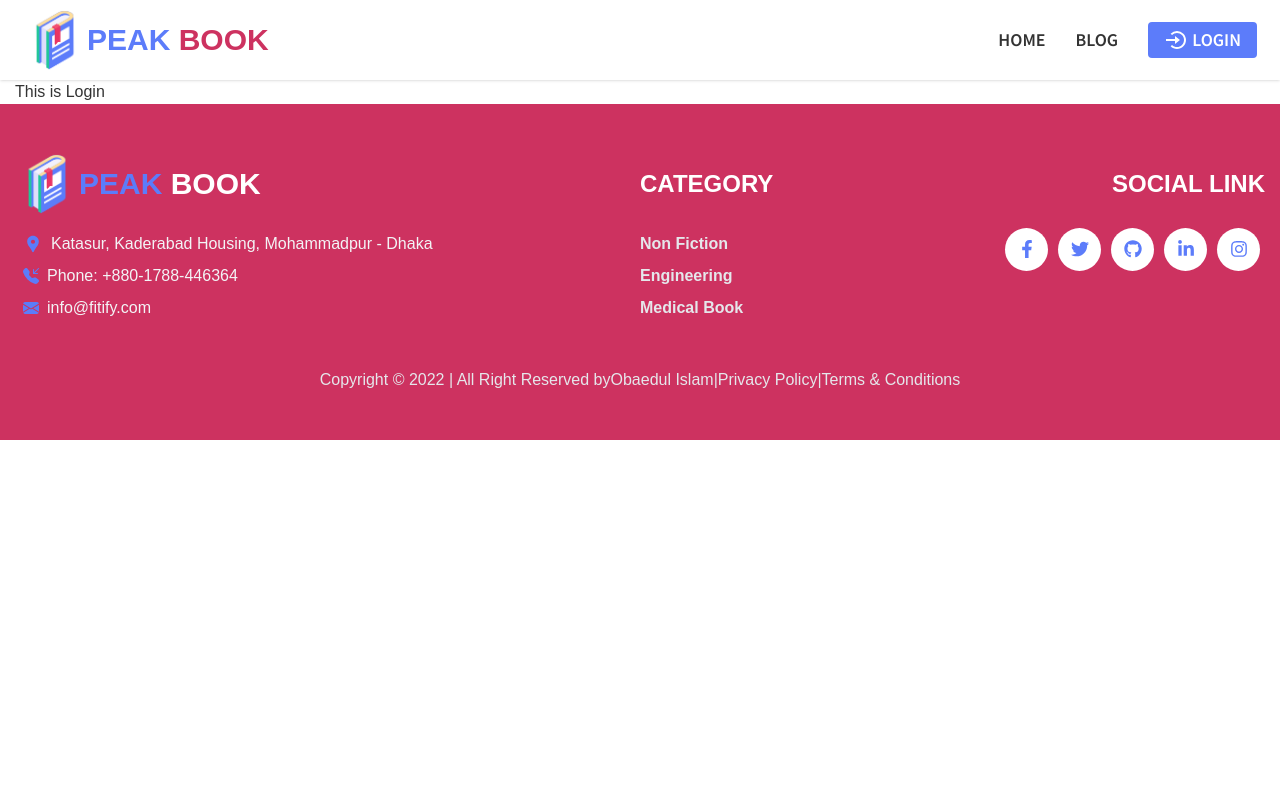
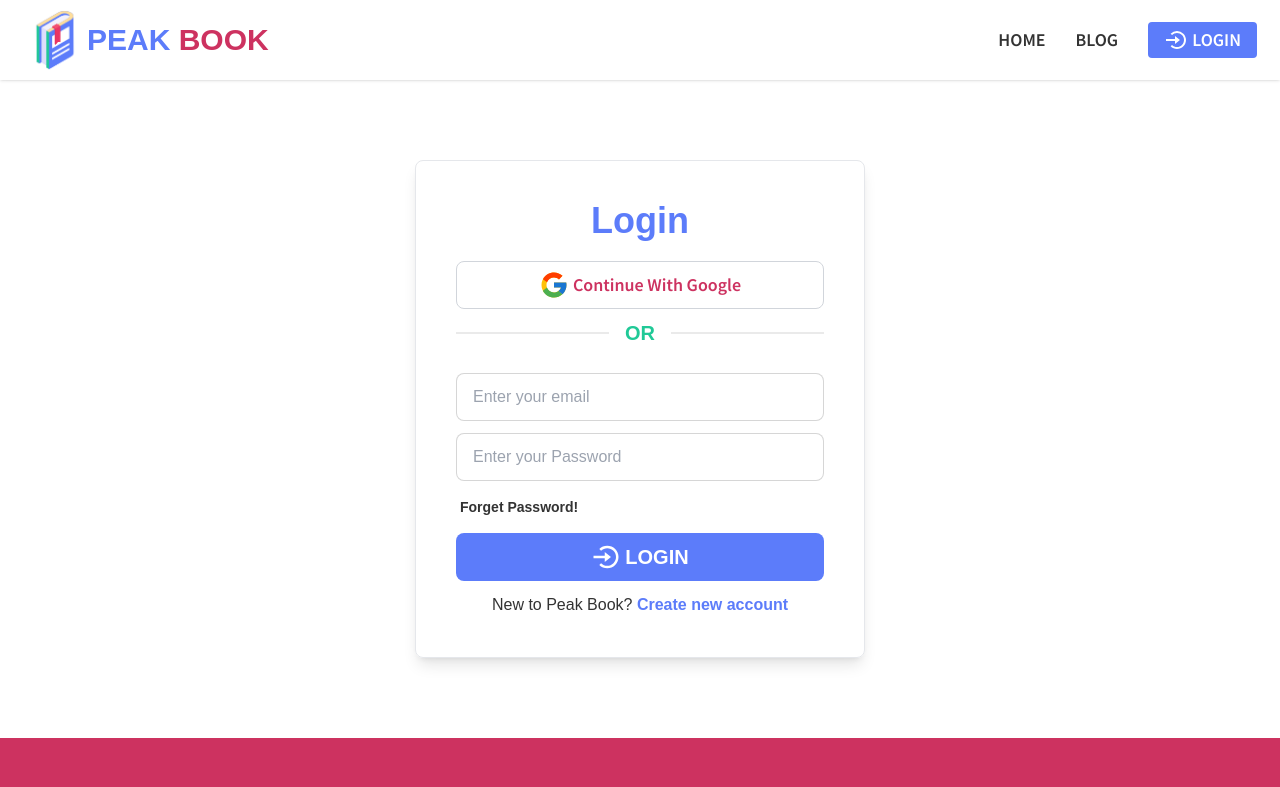
Before and after one commit to obaedulislam/peak-book-client, a React (Create React App) app: page /login in a window 1280 px wide. Shown: the top 787 px of the page. Built offline with nearby package versions, Linux system fonts and the light colour scheme; no server answers.

Commit message:
Login Page Done

```diff
--- a/package.json
+++ b/package.json
@@ -12,6 +12,7 @@
     "firebase": "^9.14.0",
     "react": "^18.2.0",
     "react-dom": "^18.2.0",
+    "react-hook-form": "^7.39.5",
     "react-hot-toast": "^2.4.0",
     "react-icons": "^4.6.0",
     "react-router-dom": "^6.4.3",
--- a/src/Pages/Login/Login.jsx
+++ b/src/Pages/Login/Login.jsx
@@ -1,9 +1,85 @@
-import React from 'react';
+import { useContext, useState } from 'react';
+import { useForm } from 'react-hook-form';
+import toast from 'react-hot-toast';
+import { BiLogInCircle } from 'react-icons/bi';
+import { FcGoogle } from "react-icons/fc";
+import { Link, useLocation, useNavigate } from 'react-router-dom';
+import { AuthContext } from '../../Context/AuthProvider';
 
 const Login = () => {
+
+    const { register, formState: { errors }, handleSubmit } = useForm();
+    const { signIn } = useContext(AuthContext);
+
+    const [loginError, setLoginError] = useState('');
+
+    //After Login Navigation
+    const navigate = useNavigate();
+    const location = useLocation();
+    const from = location.state?.form?.pathname || '/';
+
+    const handleLogin = data => {
+        console.log(data);
+        setLoginError('')
+        signIn(data.email, data.password)
+            .then(result => {
+                const user = result.user;
+                console.log(user);
+                navigate(from, { replace: true });
+
+            })
+            .catch(error => {
+                console.log(error.message)
+                setLoginError(error.message)
+                toast.error(loginError);
+            })
+    }
+
     return (
-        <div>
-            <h1>This is Login</h1>
+        <div className='py-20 max-w-[450px] mx-auto'>
+            <div className='shadow-lg  p-10 rounded-lg border border-gray-200'>
+                <h1 className='text-4xl text-primary font-bold text-center '>Login</h1>
+                <div className='mt-5'>
+                    <button className='btn btn-outline border-gray-300 duration-300 hover:bg-accent w-full mt-3 flex items-center text-lg text-accent font-semibold capitalize font-specially' type="submit"  ><FcGoogle className="md:text-3xl text-xl  "></FcGoogle><span className='ml-1'>Continue With Google</span></button>
+                    <div className="divider text-xl font-bold text-secondary">OR</div>
+                </div>
+                <form onSubmit={handleSubmit(handleLogin)} className="mt-8">
+
+                    <div className="form-control w-full mx-auto ">
+                        <input type="email" placeholder='Enter your email'
+                            {...register("email", {
+                                required: 'Email address is required!',
+                            })}
+                            className="input input-bordered w-full"
+                        />
+                        {errors.email && <p className='text-red-600 font-semibold text-sm mt-2' role="alert">{errors.email?.message}</p>}
+                    </div>
+                    <div className="form-control w-full mx-auto mt-3">
+                        <input type="password" placeholder='Enter your Password'
+                            {...register("password", {
+                                required: 'Password is required!',
+                                minLength: { value: 6, message: 'Password must be 6 characters or longer' }
+                            })}
+                            className="input input-bordered w-full"
+                        />
+
+                        {errors.password && <p className='text-red-600 font-semibold text-sm mt-2' role="alert">{errors.password?.message}</p>}
+                        <label className="label mt-2">
+                            <span className="label-text  font-semibold">Forget Password!</span>
+                        </label>
+                    </div>
+
+                    <button className='btn bg-primary border-0 duration-300 hover:bg-accent w-full mt-2 flex items-center text-xl text-white font-semibold' type="submit"  ><BiLogInCircle className="md:text-3xl text-xl uppercase "></BiLogInCircle><span className='ml-1'>Login</span></button>
+                    <div>
+                        {
+                            loginError && <p className='text-red-500'>{loginError}</p>
+                        }
+                    </div>
+                </form>
+
+                <p className='text-center mt-3'>New to Peak Book? <Link to='/signup' className='text-primary font-bold'>Create new account</Link></p>
+
+            </div>
         </div>
     );
 };
--- a/src/Pages/SignUp/SignUp.jsx
+++ b/src/Pages/SignUp/SignUp.jsx
@@ -3,7 +3,7 @@
 const SignUp = () => {
     return (
         <div>
-            <h1>Sign Up</h1>
+
         </div>
     );
 };
--- a/src/Shared/Footer/Footer.js
+++ b/src/Shared/Footer/Footer.js
@@ -24,7 +24,7 @@
                   src={logo}
                   alt="Peak Book"
                 />
-                <h1 className="uppercase lg:text-3xl md:text-2xl sm:text-xl text-lg font-bold text-primary ">
+                <h1 className="uppercase lg:text-3xl md:text-2xl sm:text-xl text-lg font-extrabold text-primary ">
                   Peak <span className="text-white">Book</span>
                 </h1>
               </Link>
--- a/src/Shared/Header/Header.js
+++ b/src/Shared/Header/Header.js
@@ -5,6 +5,7 @@
 import logo from "../../assets/logo.png";
 import { BiLogInCircle } from "react-icons/bi";
 import { ImMenu } from "react-icons/im";
+import { FaSignOutAlt } from "react-icons/fa";
 
 const Header = () => {
   const { user, logOut } = useContext(AuthContext);
@@ -26,17 +27,20 @@
       {user?.uid ? (
         <>
           <li>
+            <Link to="/login">
               <button
-              className=" bg-primary rounded  px-5 py-1 text-lg text-white"
+                className=" bg-primary duration-300 hover:bg-secondary rounded  sm:px-4 px-2 md:mt-0 mt-2 py-1 md:text-lg sm:text-md text-xs text-white flex items-center"
                 onClick={handleLogout}
-              to="/login"
               >
-              Sign Out
+                <FaSignOutAlt className="md:text-xl text-lg "></FaSignOutAlt>
+                <span className=" uppercase ml-1">Sign Out</span>
               </button>
+            </Link>
           </li>
         </>
       ) : (
         <li>
+          <Link to="/login">
             <button
               className=" bg-primary duration-300 hover:bg-secondary rounded  sm:px-4 px-2 md:mt-0 mt-2 py-1 md:text-lg sm:text-md text-xs text-white flex items-center"
               onClick={handleLogout}
@@ -45,6 +49,7 @@
               <BiLogInCircle className="md:text-2xl text-lg "></BiLogInCircle>
               <span className=" uppercase ml-1">Login</span>
             </button>
+          </Link>
         </li>
       )}
     </React.Fragment>
@@ -74,7 +79,7 @@
                 src={logo}
                 alt="Peak Book"
               />
-              <h1 className="uppercase lg:text-3xl md:text-2xl sm:text-xl text-lg font-bold text-primary ">
+              <h1 className="uppercase lg:text-3xl md:text-2xl sm:text-xl text-lg font-extrabold text-primary ">
                 Peak <span className="text-accent">Book</span>
               </h1>
             </Link>
--- a/src/firebase/firebase.config.js
+++ b/src/firebase/firebase.config.js
@@ -5,12 +5,12 @@
 
 // Your web app's Firebase configuration
 const firebaseConfig = {
-  apiKey: "AIzaSyDIUoOqABfyP7yWbRnaExkJV41mD6B9k-c",
-  authDomain: "peakbook24.firebaseapp.com",
-  projectId: "peakbook24",
-  storageBucket: "peakbook24.appspot.com",
-  messagingSenderId: "629976759011",
-  appId: "1:629976759011:web:076e06002f074ef37c63d6"
+  apiKey: process.env.REACT_APP_apiKey,
+  authDomain: process.env.REACT_APP_authDomain,
+  projectId: process.env.REACT_APP_projectId,
+  storageBucket: process.env.REACT_APP_storageBucket,
+  messagingSenderId: process.env.REACT_APP_messagingSenderId,
+  appId: process.env.REACT_APP_appId,
 };
 
 // Initialize Firebase
```
Also changed, not shown: 1 other file (tests, documents, lock files or other folders). Lines whose indentation alone changed are shown as unchanged.
